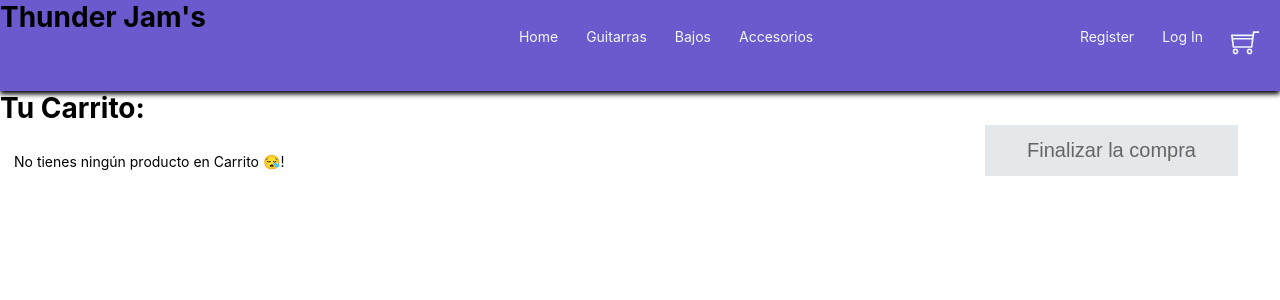
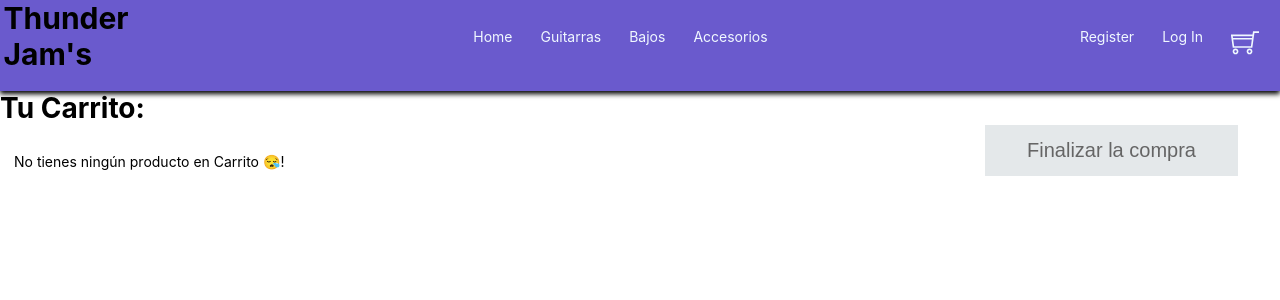
Before and after one commit to AlexisBadano/React-34810, a React (Create React App) app: page /cart in a window 1280 px wide. Shown: the top 300 px of the page. Built offline with nearby package versions, Linux system fonts and the light colour scheme.

Commit message:
Entrega final de React. feat: Refactorizacion de codigo, borrado de clgs, y algunas mejoras

```diff
--- a/src/App.css
+++ b/src/App.css
@@ -12,7 +12,10 @@ header {
 }
 
 .brand{
+    padding-left:0.25rem ;
     width: 25%;
+    color: black;
+    font-size: 30px;
 }
 
 .navBar {
--- a/src/components/Cart.js
+++ b/src/components/Cart.js
@@ -28,7 +28,6 @@ const Cart = () => {
         qty: item.qtyItem,
       })),
     };
-    console.log(order);
 
     const sendOrderToFirebase = async () => {
       const newOrderRef = doc(collection(db, "orders"));
--- a/src/components/CartContext.js
+++ b/src/components/CartContext.js
@@ -8,7 +8,6 @@ const CartContextProvider = (props) => {
   // Function that adds the products and their quantity to the Cart
 
   const addToCart = (item, qty) => {
-    console.log(item, qty);
     const alreadyInCart = cartList.find((prod) => prod.idItem == item.id);
     if (qty == 0) {
       alert("Debes elegir al menos 1 producto");
--- a/src/components/Header.js
+++ b/src/components/Header.js
@@ -1,9 +1,10 @@
 import NavBar from "./NavBar";
+import { Link } from "react-router-dom";
 
 const Header = () => {
   return (
     <header>
-      <h1 className="brand">Thunder Jam's</h1>
+      <Link to='/'><h1 className="brand">Thunder Jam's</h1></Link>
       <NavBar />
     </header>
   );
--- a/src/components/ItemCount.js
+++ b/src/components/ItemCount.js
@@ -8,7 +8,6 @@ const ItemCount = ({ stock, initial,  addItemButton }) => {
     },[])
 
     const sumar = () => {
-        // console.log(stock) // Control
         if (counter < stock)
         {
         setCounter(counter + 1)}
--- a/src/components/ItemDetailContainer.js
+++ b/src/components/ItemDetailContainer.js
@@ -1,29 +1,19 @@
 import { useEffect, useState } from "react";
 import { useParams } from "react-router";
-import { customFetch } from "../utils/customFetch";
 import ItemDetail from "./ItemDetail";
-import { productosArray } from "../utils/arrayProductos";
 import { firestoreFetchDetail } from "../utils/firebaseFetch";
 
 const ItemDetailContainer = () => {
-    const [dato, setDato] = useState({});
-    const { idItem } = useParams();
+  const [dato, setDato] = useState({});
+  const { idItem } = useParams();
 
-    // useEffect(() => {
-    //     customFetch(1000, productosArray.find(item => item.id === parseInt(idItem)))
-    //         .then(result => setDato(result))
-    //         .catch(err => console.log(err))
-    // },);
+  useEffect(() => {
+    firestoreFetchDetail(idItem)
+      .then((result) => setDato(result))
+      .catch((err) => console.log(err));
+  }, []);
 
-    useEffect(() => {
-        firestoreFetchDetail(idItem)
-            .then(result => setDato(result))
-            .catch(err => console.log(err))
-    }, []);
-
-    return (
-        <ItemDetail item={dato} />
-    );
-}
+  return <ItemDetail item={dato} />;
+};
 
 export default ItemDetailContainer;
--- a/src/components/NavBar.js
+++ b/src/components/NavBar.js
@@ -6,7 +6,7 @@ const NavBar = () => {
       <>
     <nav className="navBar">
             <ul>
-               <li> <Link to='/'>Home</Link></li>
+               <li><Link to='/'>Home</Link></li>
                <li><Link to='/category/1'>Guitarras</Link></li>
                <li><Link to='/category/2'>Bajos</Link></li>
                <li><Link to='/category/3'>Accesorios</Link></li>
```
Also changed, not shown: src/components/ItemListContainer.js (+4 -22 lines).
